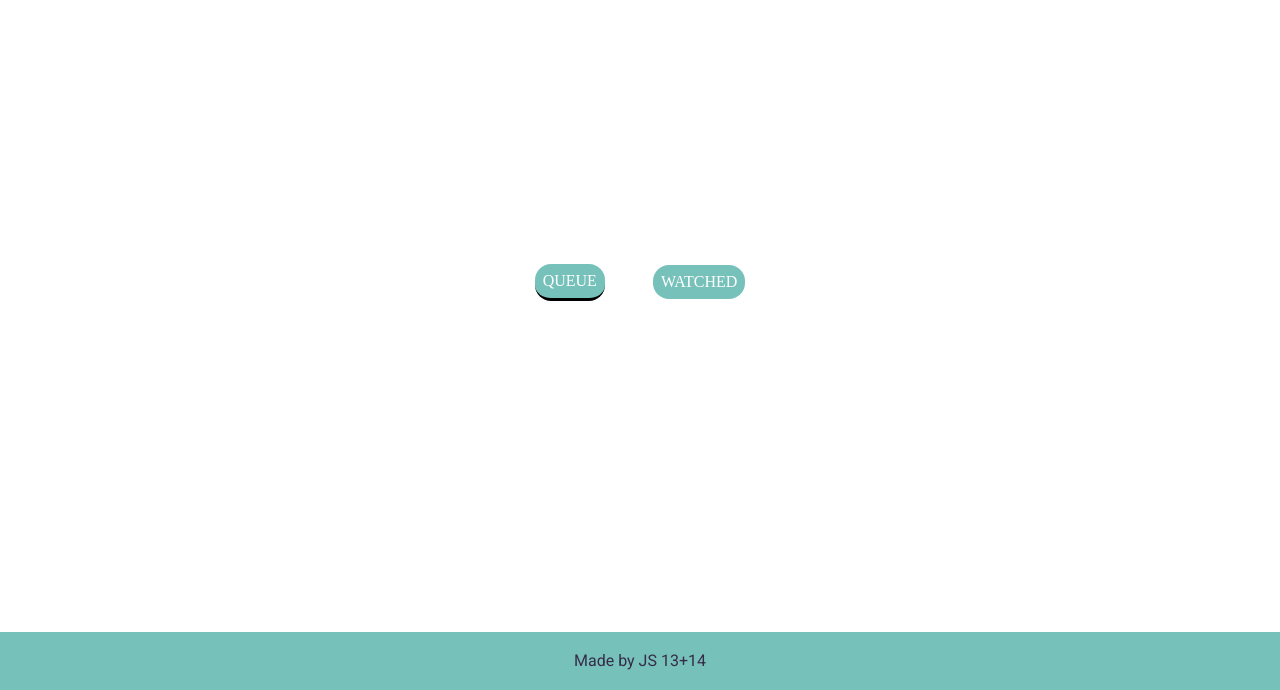
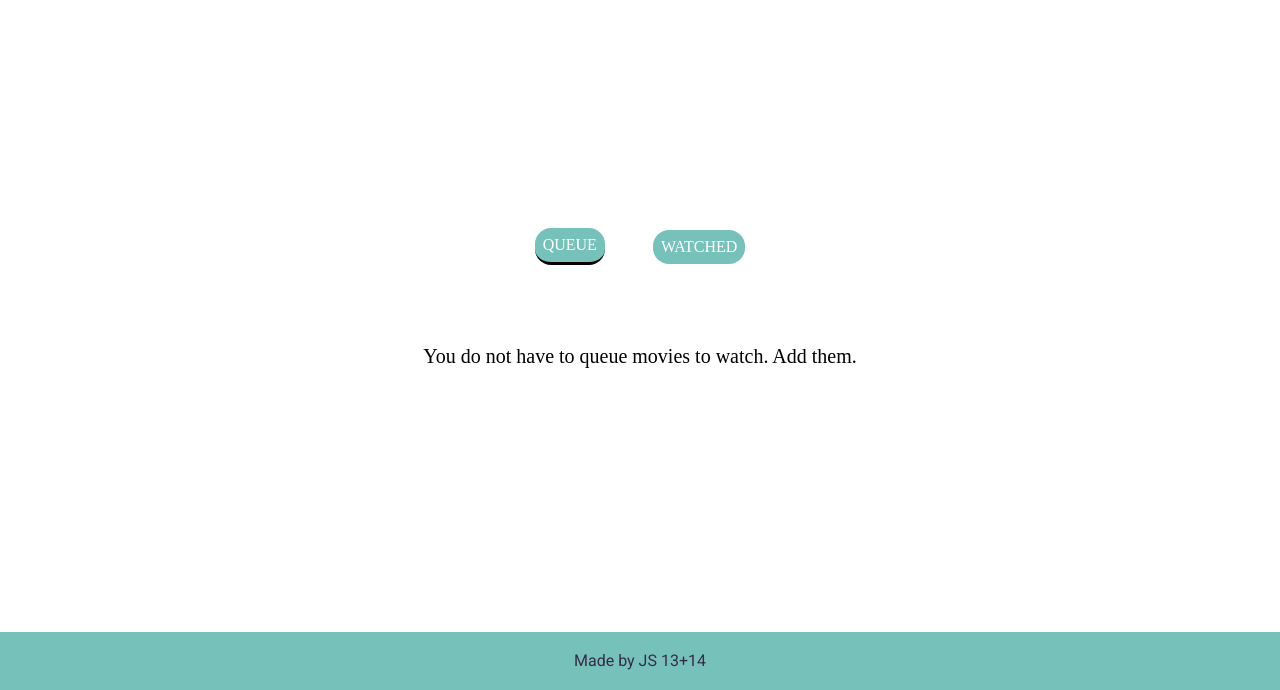
Before and after one commit to VitaliiKalinbet/filmoteka, a website: page src/index.html in a window 1280 px wide. Both pictures are taken after a click on the link "My library". Shown: the part 110-800 px from the top of the page. Drawn offline with nearby package versions, Linux system fonts and the light colour scheme; files that its build step writes are made by us from their sources; no server answers.

Commit message:
added a stub to the library

```diff
--- a/src/js/4libraryActivities.js
+++ b/src/js/4libraryActivities.js
@@ -32,6 +32,12 @@ function drawQueueFilmList() {
     })
     libraryFilmList.innerHTML = "";
     libraryFilmList.append(fragment);
+  } else if (queueFilmListFromLS === null || JSON.parse(queueFilmListFromLS).length === 0) {
+    libraryFilmList.innerHTML = "";
+    const listItem = document.createElement('li');
+    listItem.classList.add('main__noFilmsInList');
+    listItem.textContent = "You do not have to queue movies to watch. Add them."
+    libraryFilmList.append(listItem);
   }
   queueListButton.classList.add('main__navigationLibraryButtonActive');
   watchedListButton.classList.remove('main__navigationLibraryButtonActive');
@@ -46,6 +52,12 @@ function drawWatchedFilmList() {
     });
     libraryFilmList.innerHTML = "";
     libraryFilmList.append(fragment);
+  } else if (watchedFilmListFromLS === null || JSON.parse(watchedFilmListFromLS).length === 1) {
+    libraryFilmList.innerHTML = "";
+    const listItem = document.createElement('li');
+    listItem.classList.add('main__noFilmsInList');
+    listItem.textContent = "You do not have watched movies. Add them."
+    libraryFilmList.append(listItem);
   }
   queueListButton.classList.remove('main__navigationLibraryButtonActive');
   watchedListButton.classList.add('main__navigationLibraryButtonActive');
--- a/src/sass/myFilmLibraryPage.scss
+++ b/src/sass/myFilmLibraryPage.scss
@@ -49,6 +49,14 @@
   border-bottom: 3px solid black;
 }
 
+.main__noFilmsInList {
+  width: 100%;
+  font-size: 20px;
+  font-weight: 500;
+  text-align: center;
+  margin-top: 3rem;
+}
+
 @media (max-width: 1023px) {
   .main__navigationLibrary {
     width: 700px;
```
Also changed, not shown: build/css/styles.css, build/css/styles.min.css, build/js/scripts.js, build/js/scripts.min.js.
